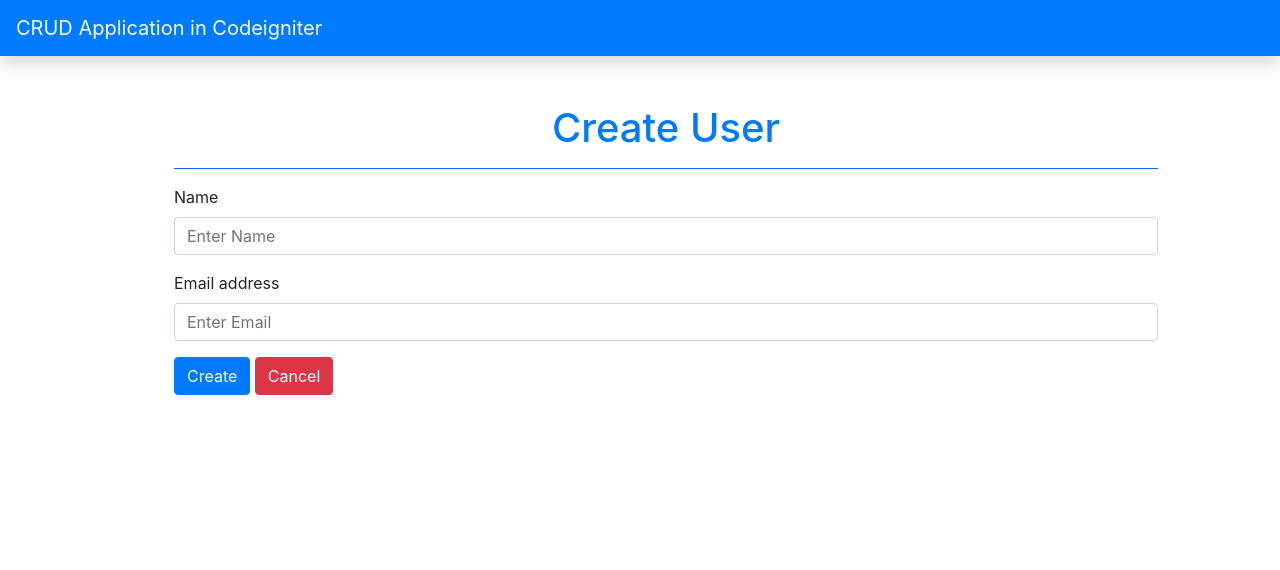
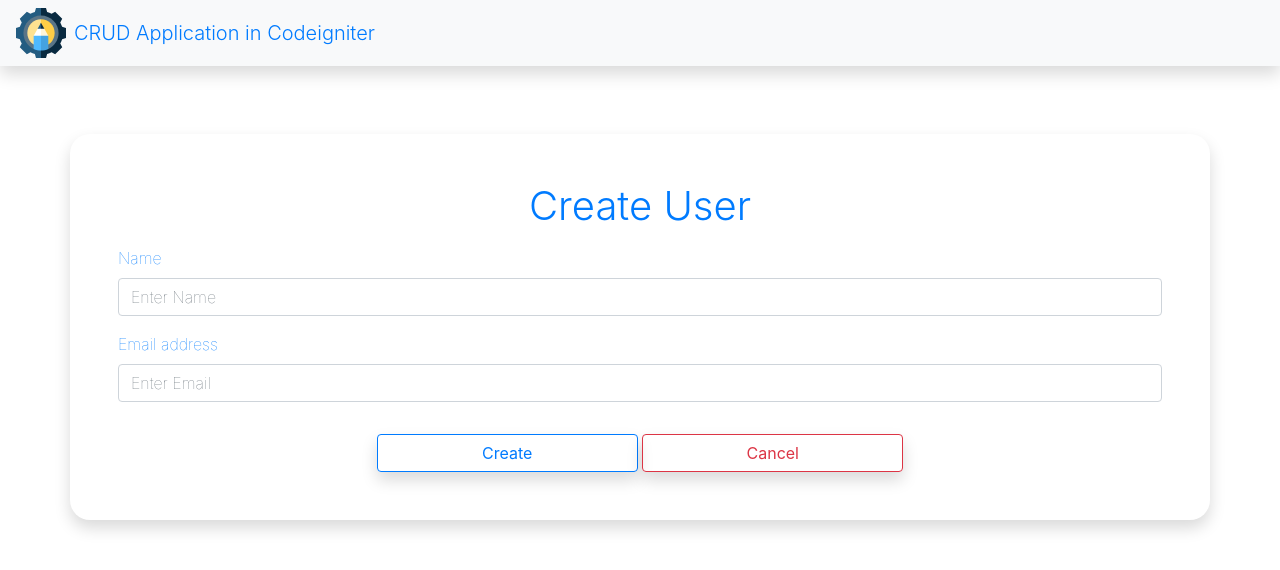
Before and after one commit to rohansadhukhan65/Codeigniter_CRUD, a CodeIgniter app: page /codeigniter/index.php/user_crud/create in a window 1280 px wide. Shown: the top 570 px of the page. Run offline with CodeIgniter, Linux system fonts and the light colour scheme.

Commit message:
read/view all complete

```diff
--- a/application/controllers/User_CRUD.php
+++ b/application/controllers/User_CRUD.php
@@ -1,10 +1,22 @@
 <?php
+defined('BASEPATH') OR exit('No direct script access allowed');
 
 class User_CRUD extends CI_Controller{
 
     function index()
     {
-        $this->load->view('list');
+        // loading user model
+        $this->load->model('User_model');
+
+        // fetch all user data
+        $users = $this->User_model->all();
+
+        // create user context and pass it
+        $context = array();
+        $context['user'] = $users;
+
+
+        $this->load->view('list',$context);
     }
 
 
@@ -17,10 +29,14 @@ class User_CRUD extends CI_Controller{
         $this->form_validation->set_rules('name', 'Name', 'required');
         $this->form_validation->set_rules('email', 'Email', 'required|valid_email');
 
+
         // Validation Chek
         if($this->form_validation->run() == false)
         {
             $this->load->view('create');
+
+            // creatijng success session messege
+            $this->session->set_flashdata('success', 0);
         }
         else
         {
@@ -46,6 +62,12 @@ class User_CRUD extends CI_Controller{
         $this->load->view('edit');
     }
 
+
+    function delete()
+    {
+
+    }
+
 }
 
 ?>
--- a/application/models/User_model.php
+++ b/application/models/User_model.php
@@ -1,11 +1,17 @@
 <?php
-
+defined('BASEPATH') OR exit('No direct script access allowed');
 class User_model extends CI_Model{
 
     function createData($formArray)
     {
         $this->db->insert('user',$formArray); // INSERT INTO user (name,email) values (?,?);
     }
+
+    function all(){
+         $usersList = $this->db->get('user')->result_array(); //select * from user
+
+         return $usersList ;
+    }
 }
 
 ?>
--- a/application/views/create.php
+++ b/application/views/create.php
@@ -6,46 +6,76 @@
     <meta name="viewport" content="width=device-width, initial-scale=1.0">
     <link rel="stylesheet" href="https://stackpath.bootstrapcdn.com/bootstrap/4.1.3/css/bootstrap.min.css" integrity="sha384-MCw98/SFnGE8fJT3GXwEOngsV7Zt27NXFoaoApmYm81iuXoPkFOJwJ8ERdknLPMO" crossorigin="anonymous">
     <title>CRUD_CREATE_USER</title>
+
+    <style>
+        *{
+            /* color: #007bff; */
+            /* color: red; */
+            font-weight: lighter;
+        }
+        .frm{
+           margin-top: 6%;
+           border-radius: 20px;
+
+        }
+
+        .coled{
+            color: red;
+        }
+        .colblu{
+            color: #007bff;
+        }
+        .brdr{
+            border-color: #007bff;
+        }
+
+
+    </style>
 </head>
 <body>
 
 
-<nav class="navbar navbar-expand-lg navbar-primary text-light bg-primary shadow">
-    <a class="navbar-brand text-light" href="#">CRUD Application in Codeigniter</a>
-
-
-</nav>
+    <nav class="navbar navbar-expand-lg navbar-light text-dark bg-light shadow">
+            <img src="<?php echo base_url("/icons/CRUD.svg");?>" height="50px" width="50px" alt="">
+    <a class="navbar-brand text-primary ml-2 font-weight-light" href="#">CRUD Application in Codeigniter</a>
+    </nav>
 
 
 
+    <?php
+    $msg = $this->session->flashdata('success');
+    if ($msg ) {?>
+   <div class="alert alert-success text-center " role="alert">
+    <span class="font-weight-bold"><?php echo $msg?> </span>     <a class="btn btn-success py-0" href="<?php echo base_url().''?>">Click Here </a> To View User List
+</div>
+<?php }?>
+
+<div class="container">
 
 
+    <div class="row">
+        <div class="col-12 col-md-12 frm shadow p-5 ">
 
-<div class="container mx-md-5">
-
-
-    <div class="row mx-md-5">
-        <div class="col-12 col-md-12 mx-md-5">
-
-            <form method="POST" action="<?php echo base_url().'index.php/user_crud/create'; ?>" name="createuser">
-                <h1 class="text-center  text-primary mt-5">Create User</h1>
-                <hr class="bg-primary">
+            <form method="POST"   action="<?php echo base_url().'index.php/user_crud/create'; ?>" name="createuser">
+                <h1 class="text-center text-primary font-weight-light mb-3">Create User</h1>
+                <!-- <hr class="bg-primary"> -->
                     <div class="form-group">
-                        <label for="exampleInputPassword1">Name</label>
-                        <input type="text" class="form-control" id="name" placeholder="Enter Name" name="name" value="<?php echo set_value('name');?>">
-                        <?php echo form_error('name'); ?>
+                        <label for="exampleInputPassword1" class="colblu">Name</label>
+                        <input type="text" class="form-control " id="name" placeholder="Enter Name" name="name" value="<?php echo set_value('name');?>">
+                       <small class="coled"><?php echo form_error('name'); ?></small>
                     </div>
 
 
                     <div class="form-group">
-                        <label for="exampleInputEmail1">Email address</label>
+                        <label for="exampleInputEmail1" class="colblu">Email address</label>
                         <input type="email" class="form-control" id="email" placeholder="Enter Email" name="email" value="<?php echo set_value('email');?>">
-                        <?php echo form_error('email'); ?>
+                         <small class="coled" ><?php echo form_error('email'); ?></small>
+                    </div>
+                    <div class="text-center pt-3">
+                        <button type="submit" class="btn btn-outline-primary shadow w-25">Create</button>
+                        <a href="<?php echo base_url().''?>" class="btn btn-outline-danger shadow w-25 ">Cancel</a>
                     </div>
 
-
-                    <button type="submit" class="btn btn-primary">Create</button>
-                    <button type="button" class="btn btn-danger">Cancel</button>
             </form>
 
         </div>
--- a/application/views/edit.php
+++ b/application/views/edit.php
@@ -8,6 +8,11 @@
     <title>Document</title>
 </head>
 <body>
+
+    <nav class="navbar navbar-expand-lg navbar-light text-dark bg-light shadow">
+            <img src="<?php echo base_url("/icons/CRUD.svg");?>" height="50px" width="50px" alt="">
+    <a class="navbar-brand text-primary ml-2 font-weight-light" href="#">CRUD Application in Codeigniter</a>
+    </nav>
    <h1 class="text-center">Edit</h1>
 
 
```
Also changed, not shown: application/views/list.php (+64 -1 lines), icons/CRUD.svg (added), icons/create.svg (added), icons/delete.svg (added), icons/edit.svg (added).
